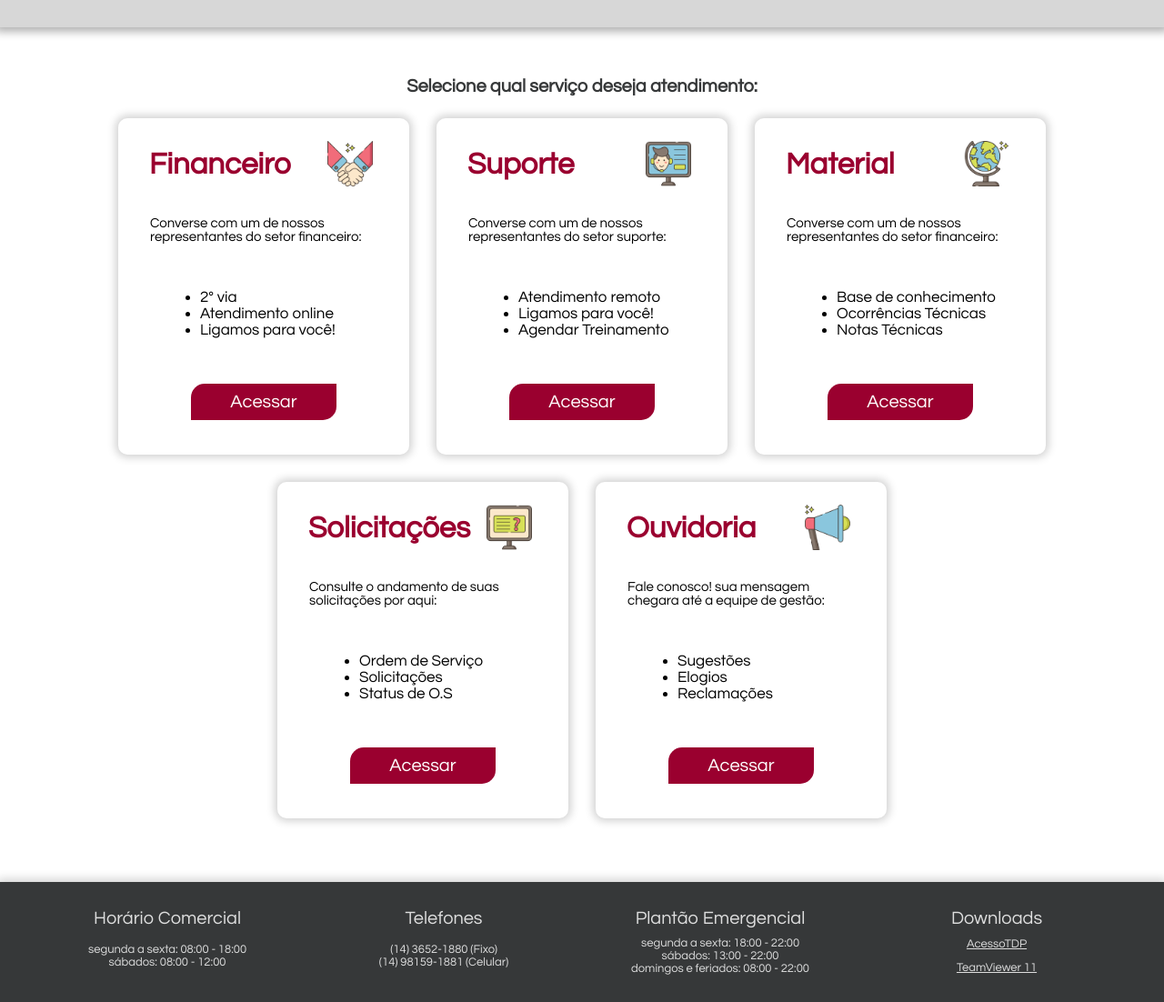
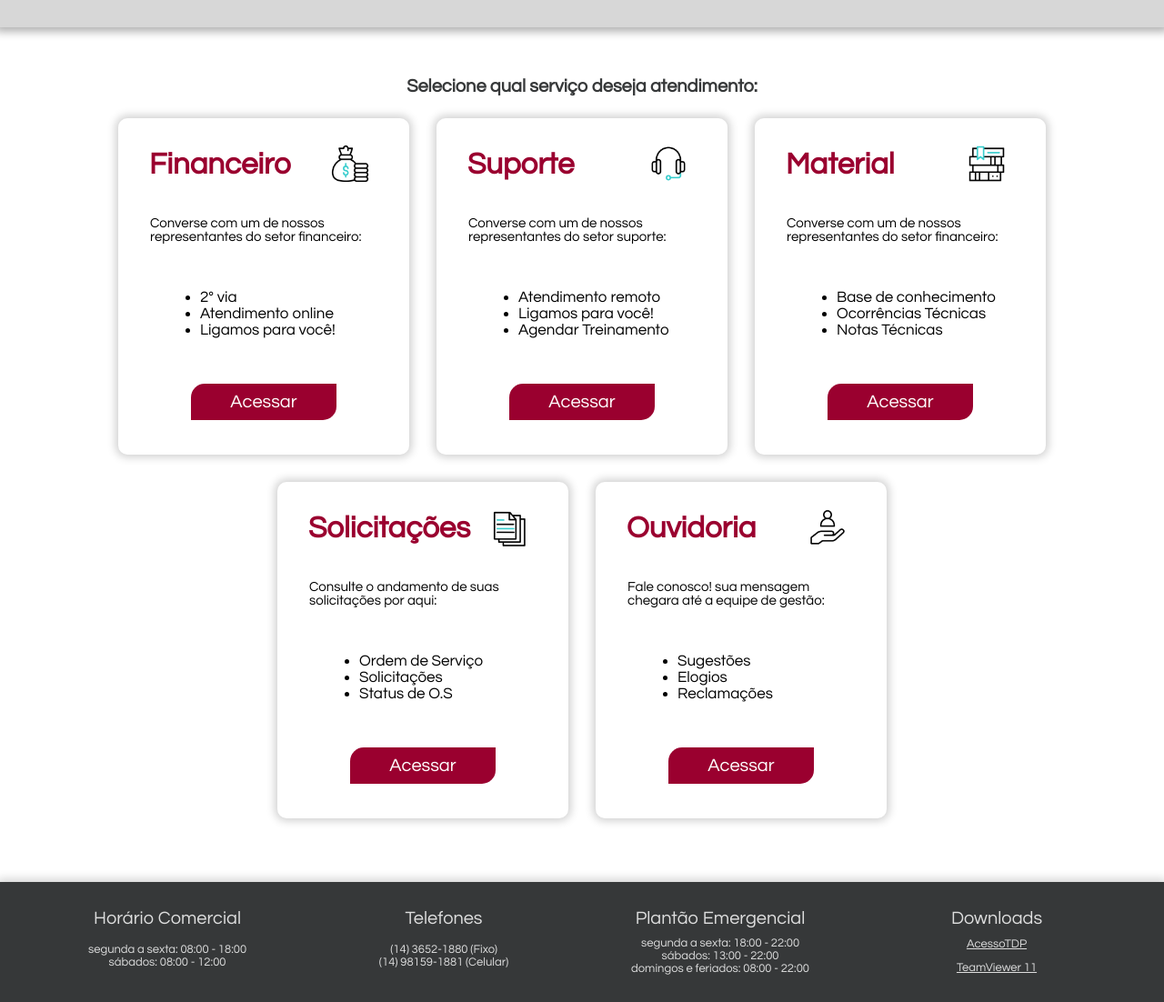
Before and after one commit to davidguimaraesdrum/CENTRAL-DE-ATENDIMENTO, a plain HTML site: page index.html in a window 1280 px wide. Shown: the part 120-1222 px from the top of the page at 91% size. Drawn offline with Linux system fonts and the light colour scheme.

Commit message:
Alteração dos Icones

```diff
--- a/css/main.css
+++ b/css/main.css
@@ -184,34 +184,34 @@ html {
 }
 
 .img-financial {
-    background-image: url(../img/1455120.png);
+    background-image: url(../img/6172509.gif);
     background-repeat: no-repeat;
     background-position: 23em 2.5em;
     background-size: 5em 5em;
 }
 .img-support {
-    background-image: url(../img/1455118.png);
+    background-image: url(../img/6172517.gif);
     background-repeat: no-repeat;
     background-position: 23em 2.5em;
     background-size: 5em 5em;
 }
 
 .img-material {
-    background-image: url(../img/1455101.png);
+    background-image: url(../img/6454149.gif);
     background-repeat: no-repeat;
     background-position: 23em 2.5em;
     background-size: 5em 5em;
 }
 
 .img-os {
-    background-image: url(../img/1455119.png);
+    background-image: url(../img/6172533.gif);
     background-repeat: no-repeat;
     background-position: 23em 2.5em;
     background-size: 5em 5em;
 }
 
 .img-ombudsman {
-    background-image: url(../img/1455089.png);
+    background-image: url(../img/6172524.gif);
     background-repeat: no-repeat;
     background-position: 23em 2.5em;
     background-size: 5em 5em;
```
Also changed, not shown: img/6172509.gif (added), img/6172517.gif (added), img/6172524.gif (added), img/6172533.gif (added), img/6454149.gif (added).
